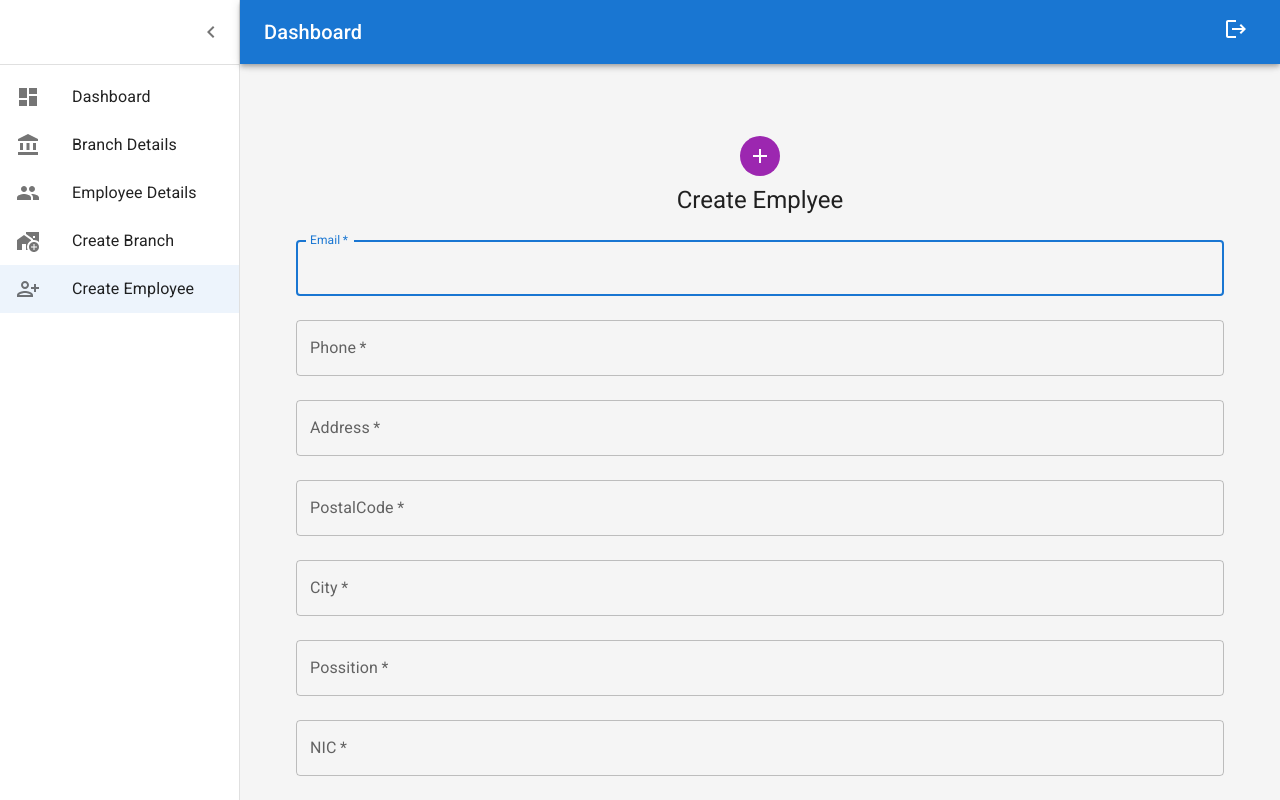
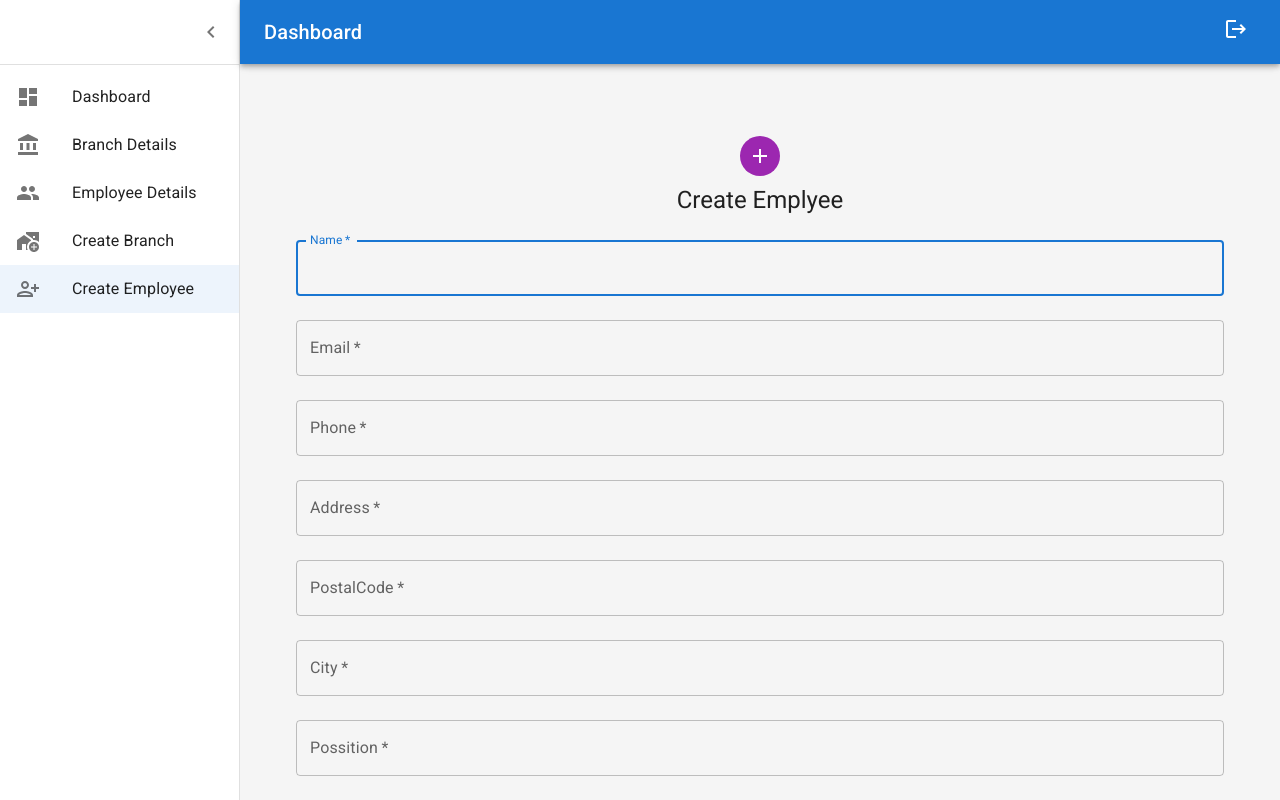
Before and after one commit to Isuru-Kingston/abc-bank-frontend, a React (Create React App) app: page /branch/create-employee in a window 1280 px wide. Built offline with nearby package versions, Linux system fonts and the light colour scheme.

Commit message:
Added name column

```diff
--- a/src/components/Branch/CreateEmplyeeForm/index.jsx
+++ b/src/components/Branch/CreateEmplyeeForm/index.jsx
@@ -12,6 +12,7 @@ const Joi = require("joi");
 
 const schema = Joi.object({
   email: Joi.string().required(),
+  name: Joi.string().required(),
   password: Joi.string().required(),
   confirmpassword: Joi.string()
     .valid(Joi.ref("password"), "pasword should match with confirm password")
@@ -34,6 +35,7 @@ export default function CreateEmplyeeForm() {
   const [city, setcity] = useState("");
   const [possition, setposition] = useState("");
   const [nic, setNic] = useState("");
+  const [name, setName] = useState("");
   const [error, setError] = useState(undefined);
   const [isLording, setIsLording] = useState(false);
   const [isSuccess, setSuccess] = useState(false);
@@ -46,6 +48,7 @@ export default function CreateEmplyeeForm() {
 
     const { value, error } = schema.validate({
       email,
+      name,
       password,
       confirmpassword,
       phone,
@@ -68,6 +71,7 @@ export default function CreateEmplyeeForm() {
           "http://localhost:8002/employee",
           {
             email,
+            name,
             password,
             phone,
             street,
@@ -87,6 +91,7 @@ export default function CreateEmplyeeForm() {
         )
         .then(function (response) {
           setEmail("");
+          setName("");
           setPassword("");
           setConfirmpassword("");
           setphone("");
@@ -128,6 +133,17 @@ export default function CreateEmplyeeForm() {
       </Typography>
       <Box sx={{ mt: 1 }}>
         <TextField
+          onChange={(e) => handleInputChange(e, setName)}
+          margin="normal"
+          required
+          fullWidth
+          id="name"
+          label="Name"
+          name="name"
+          value={name}
+          autoFocus
+        />
+        <TextField
           onChange={(e) => handleInputChange(e, setEmail)}
           margin="normal"
           required
@@ -136,7 +152,6 @@ export default function CreateEmplyeeForm() {
           label="Email"
           name="email"
           value={email}
-          autoFocus
         />
         <TextField
           onChange={(e) => handleInputChange(e, setphone)}
--- a/src/components/Branch/EmplyeeDeatils/index.jsx
+++ b/src/components/Branch/EmplyeeDeatils/index.jsx
@@ -87,6 +87,7 @@ export default function EmplyeeDetails() {
           <TableHead>
             <TableRow>
               <StyledTableCell>Employee ID</StyledTableCell>
+              <StyledTableCell>Name</StyledTableCell>
               <StyledTableCell>Possition</StyledTableCell>
               <StyledTableCell>NIC</StyledTableCell>
               <StyledTableCell>E-mail</StyledTableCell>
@@ -102,6 +103,7 @@ export default function EmplyeeDetails() {
                 <StyledTableCell component="th" scope="row">
                   {row.employee_id}
                 </StyledTableCell>
+                <StyledTableCell>{row.name}</StyledTableCell>
                 <StyledTableCell>{row.possition}</StyledTableCell>
                 <StyledTableCell>{row.nic}</StyledTableCell>
                 <StyledTableCell>{row.email}</StyledTableCell>
```
